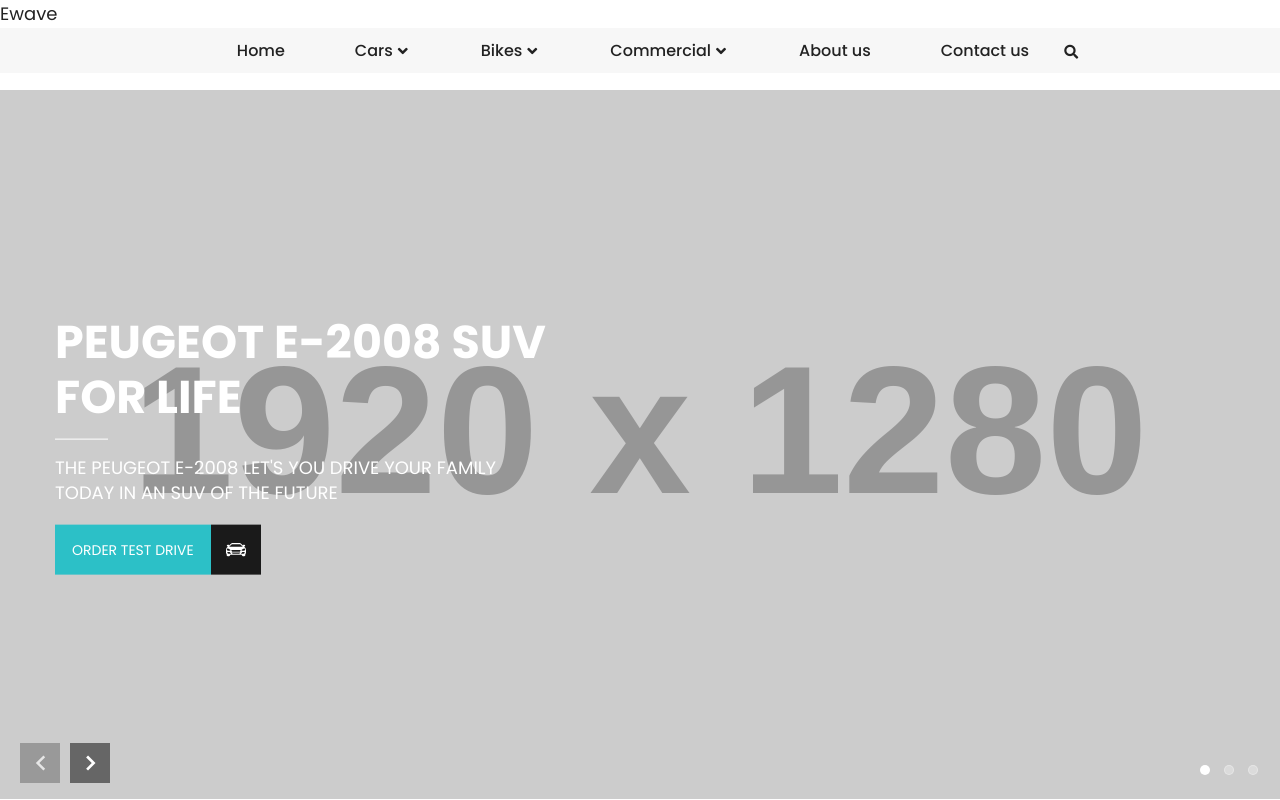
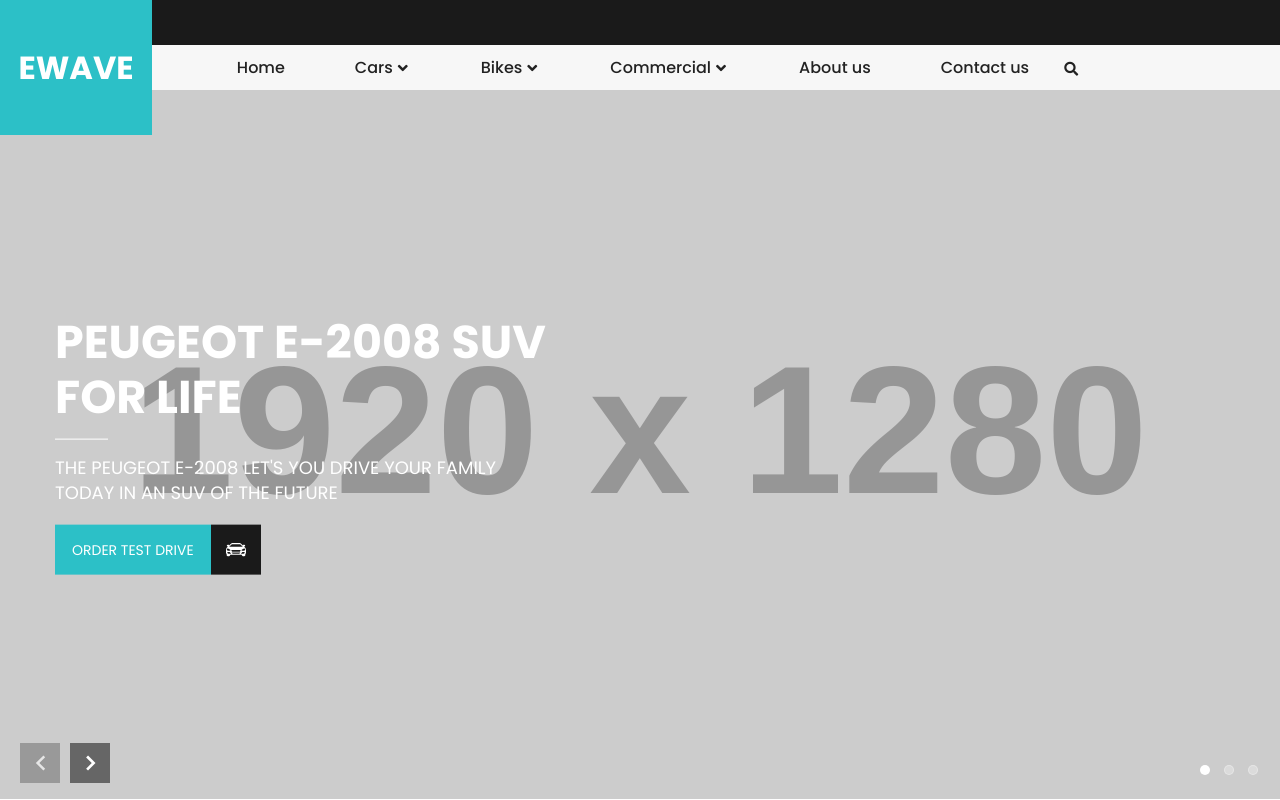
Before and after one commit to ChocoPath/evsahara, a plain HTML site: page index.html in a window 1280 px wide. Shown: the top 800 px of the page. Drawn offline with nearby package versions, Linux system fonts and the light colour scheme; placeholder pictures from the web are drawn by us.

Commit message:
minor changes

```diff
--- a/index.html
+++ b/index.html
@@ -35,13 +35,12 @@
     </div>
 
 
-
-
        <!-- Header -->
   <header class="main-header" id="fixed-header">
-    <!-- <div class="main-header--top"> -->
+    <div class="main-header--top">
       <!-- Logo -->
       <a href="./index.html" class="logo-2 font_one">Ewave</a>
+    </div>
     <div class="main-header--bottom">
       <div class="wrapper">
         <div class="main-header-bottom-wrapper">
```
